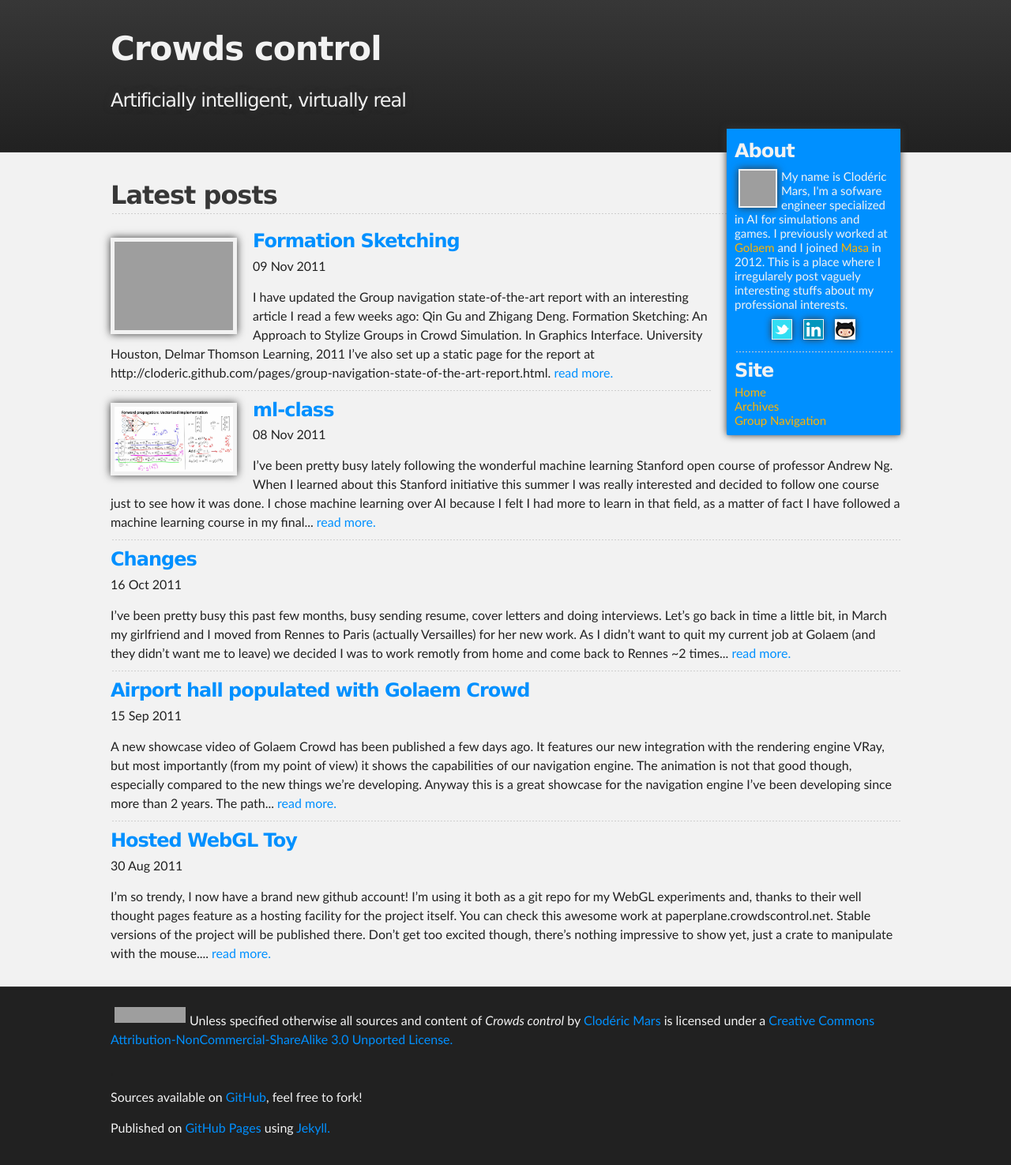
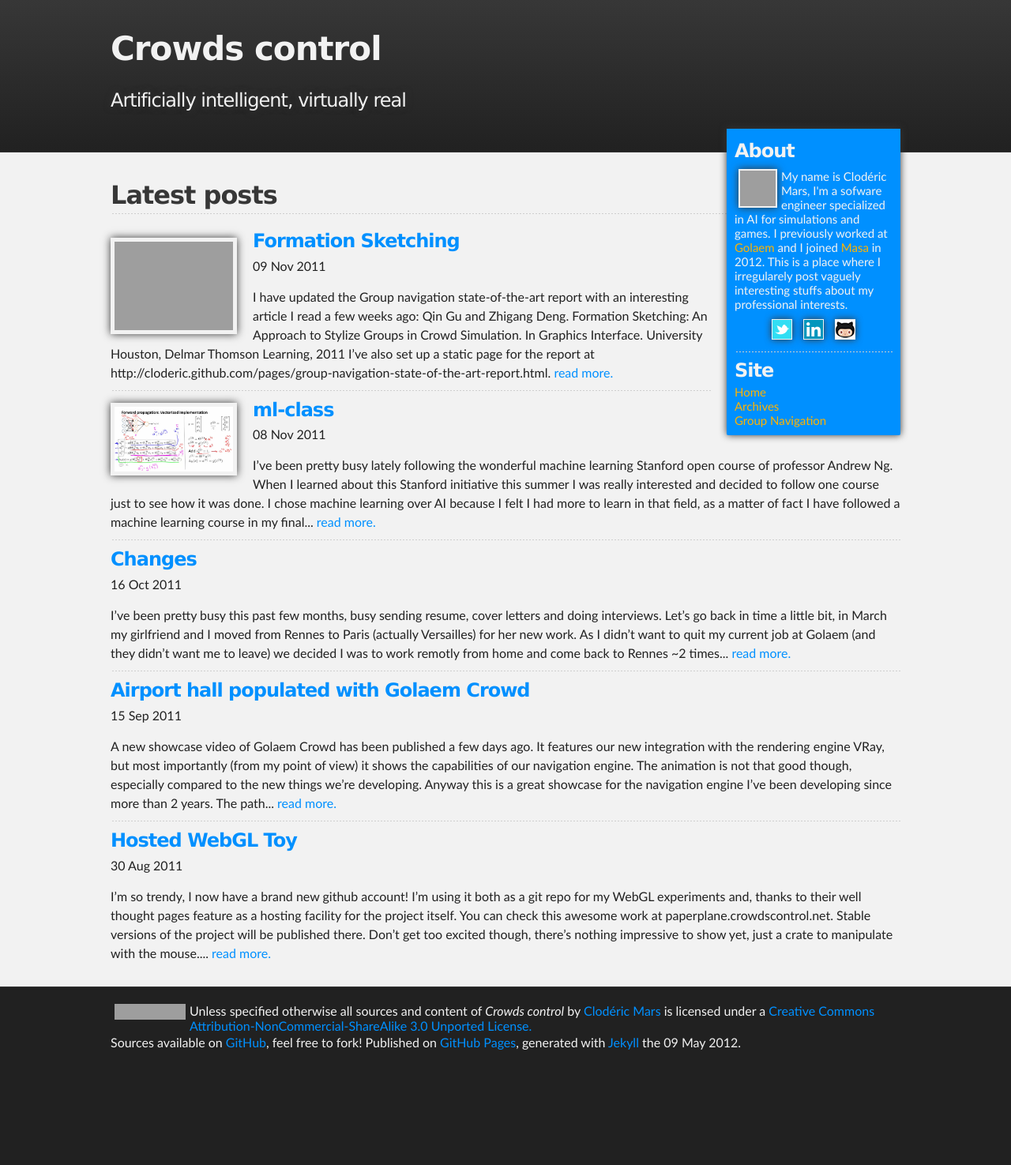
Before and after one commit to cloderic/www, a Jekyll site: the page built from index.markdown, in a window 1280 px wide. Shown: the whole page at 79% size. Built offline with Jekyll 4.4.1, drawn with Linux system fonts in a browser that asks for light colours; after the commit the page ends 1351 px from its top, so only the background shows below that; grey boxes are pictures that could not be loaded.

Commit message:
Correct footer

```diff
--- /dev/null
+++ b/_includes/footer.html
@@ -0,0 +1,3 @@
+<a rel="license" href="http://creativecommons.org/licenses/by-nc-sa/3.0/"><img alt="Creative Commons License" src="http://i.creativecommons.org/l/by-nc-sa/3.0/88x31.png"/></a>
+<p>Unless specified otherwise all sources and content of <em><span xmlns:dct="http://purl.org/dc/terms/" href="http://purl.org/dc/dcmitype/Dataset" property="dct:title" rel="dct:type">{{ site.name }}</span></em> by <a xmlns:cc="http://creativecommons.org/ns#" href="{{ site.url }}" property="cc:attributionName" rel="cc:attributionURL">{{ site.author }}</a> is licensed under a <a rel="license" href="http://creativecommons.org/licenses/by-nc-sa/3.0/">Creative Commons Attribution-NonCommercial-ShareAlike 3.0 Unported License.</a></p>
+<p>Sources available on <a href="https://github.com/cloderic/cloderic.github.com">GitHub</a>, feel free to fork! Published on <a href="http://pages.github.com">GitHub Pages</a>, generated with <a href="https://github.com/mojombo/jekyll">Jekyll</a> the {{ site.time | date_to_string }}.</p>
--- a/_includes/license.html
+++ /dev/null
@@ -1,2 +0,0 @@
-<a rel="license" href="http://creativecommons.org/licenses/by-nc-sa/3.0/"><img alt="Creative Commons License" src="http://i.creativecommons.org/l/by-nc-sa/3.0/88x31.png"/></a>
-<p>Unless specified otherwise all sources and content of <em><span xmlns:dct="http://purl.org/dc/terms/" href="http://purl.org/dc/dcmitype/Dataset" property="dct:title" rel="dct:type">{{ site.name }}</span></em> by <a xmlns:cc="http://creativecommons.org/ns#" href="{{ site.url }}" property="cc:attributionName" rel="cc:attributionURL">{{ site.author }}</a> is licensed under a <a rel="license" href="http://creativecommons.org/licenses/by-nc-sa/3.0/">Creative Commons Attribution-NonCommercial-ShareAlike 3.0 Unported License.</a></p>.
--- a/_layouts/default.html
+++ b/_layouts/default.html
@@ -48,9 +48,7 @@
 
 		<div id="footer_wrap" class="outer">
 			<footer class="inner">
-				{% include license.html %}
-				<p>Sources available on <a href="https://github.com/cloderic/cloderic.github.com">GitHub</a>, feel free to fork!</p>
-				<p>Published on <a href="http://pages.github.com">GitHub Pages</a> using <a href="https://github.com/mojombo/jekyll">Jekyll.</a></p>
+				{% include footer.html %}
 			</footer>
 		</div>
 	</body>
--- a/css/stylesheet.css
+++ b/css/stylesheet.css
@@ -399,13 +399,19 @@
   clear: both;
 }
 
+footer {
+  line-height: 1.2;
+}
+
 footer p {
   color: {{ site.colors.light }};
+  margin-top: 0px;
+  margin-bottom: 2px;
 }
 
 footer img {
   float: left;
-  margin: 5px;
+  margin: 1px 5px;
   padding: 0px;
   background: none;
   box-shadow: none;
```
